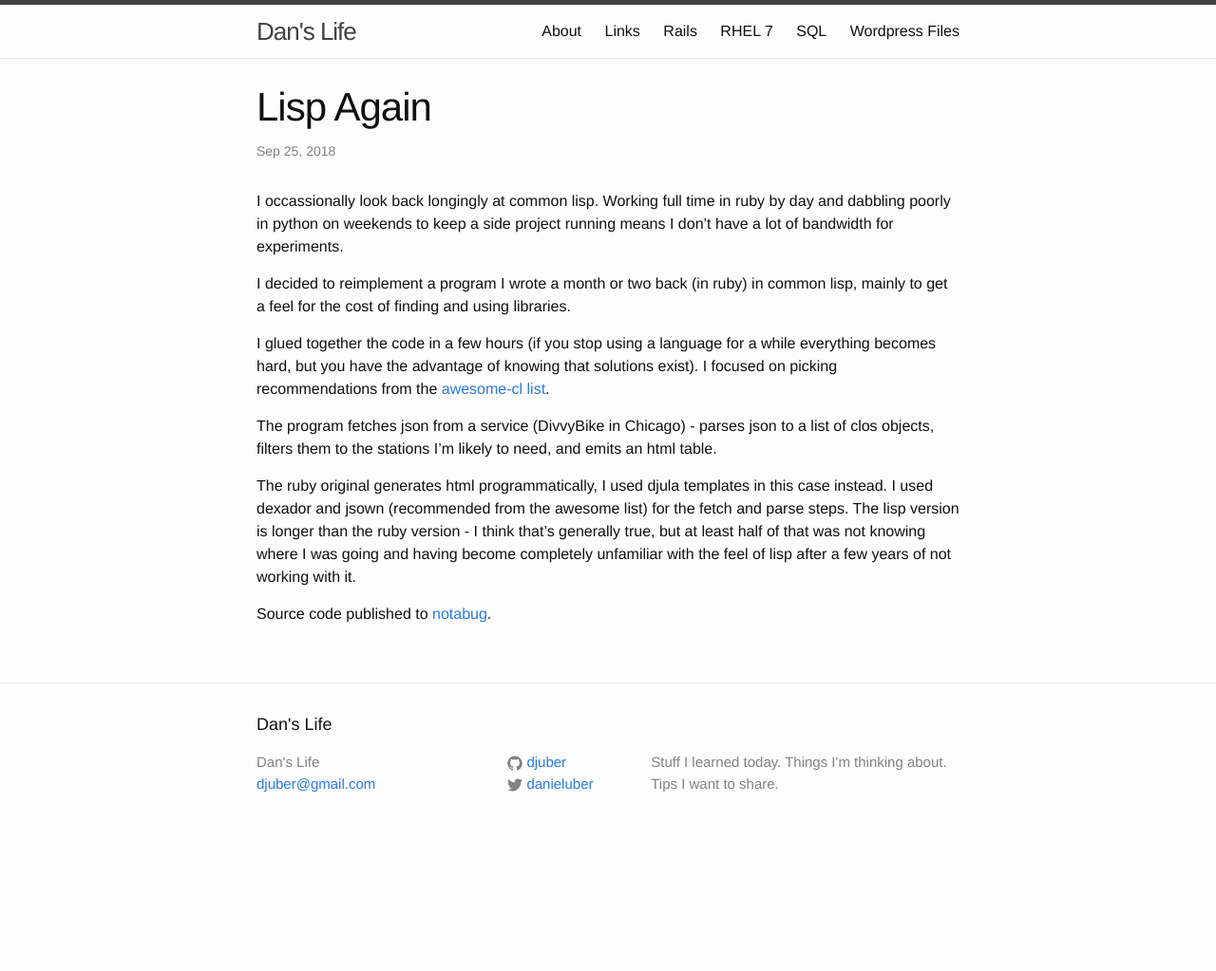
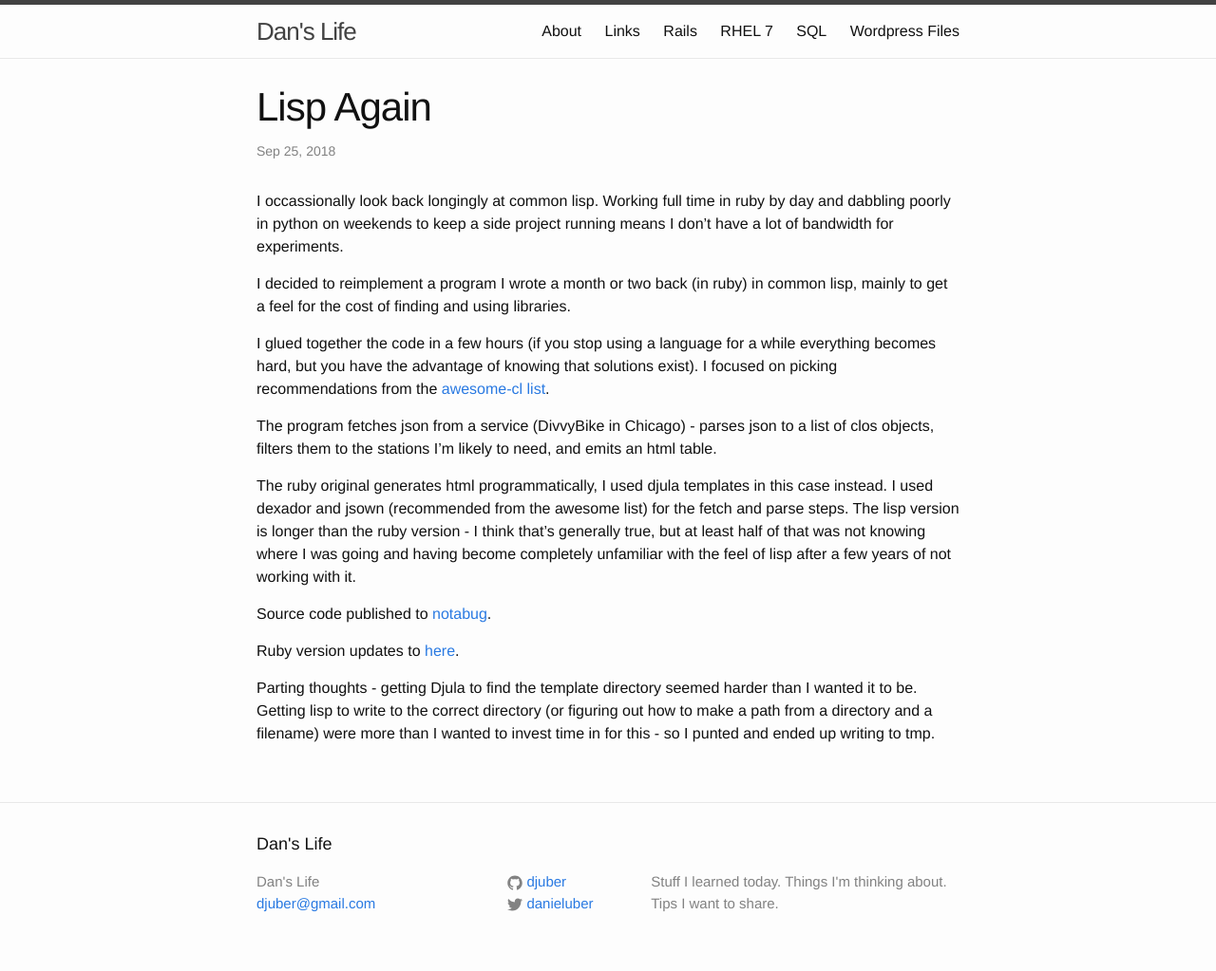
Before and after one commit to djuber/myblog, a Jekyll site: the page built from _posts/2018-09-25-Lisp-Again.markdown, in a window 1280 px wide. Shown: the whole page at 95% size. Built offline with Jekyll 4.4.1, drawn with Linux system fonts in a browser that asks for light colours; before the commit the page ends 900 px from its top, so only the background shows below that.

Commit message:
automated 2018-09-25-14:10:48

```diff
--- a/_posts/2018-09-25-Lisp-Again.markdown
+++ b/_posts/2018-09-25-Lisp-Again.markdown
@@ -16,3 +16,7 @@ The program fetches json from a service (DivvyBike in Chicago) - parses json to
 The ruby original generates html programmatically, I used djula templates in this case instead. I used dexador and jsown (recommended from the awesome list) for the fetch and parse steps. The lisp version is longer than the ruby version - I think that's generally true, but at least half of that was not knowing where I was going and having become completely unfamiliar with the feel of lisp after a few years of not working with it.
 
 Source code published to [notabug](https://notabug.org/djuber/divvy/).
+
+Ruby version updates to [here](https://beta-reduction.com/divvy.html).
+
+Parting thoughts - getting Djula to find the template directory seemed harder than I wanted it to be. Getting lisp to write to the correct directory (or figuring out how to make a path from a directory and a filename) were more than I wanted to invest time in for this - so I punted and ended up writing to tmp.
```
